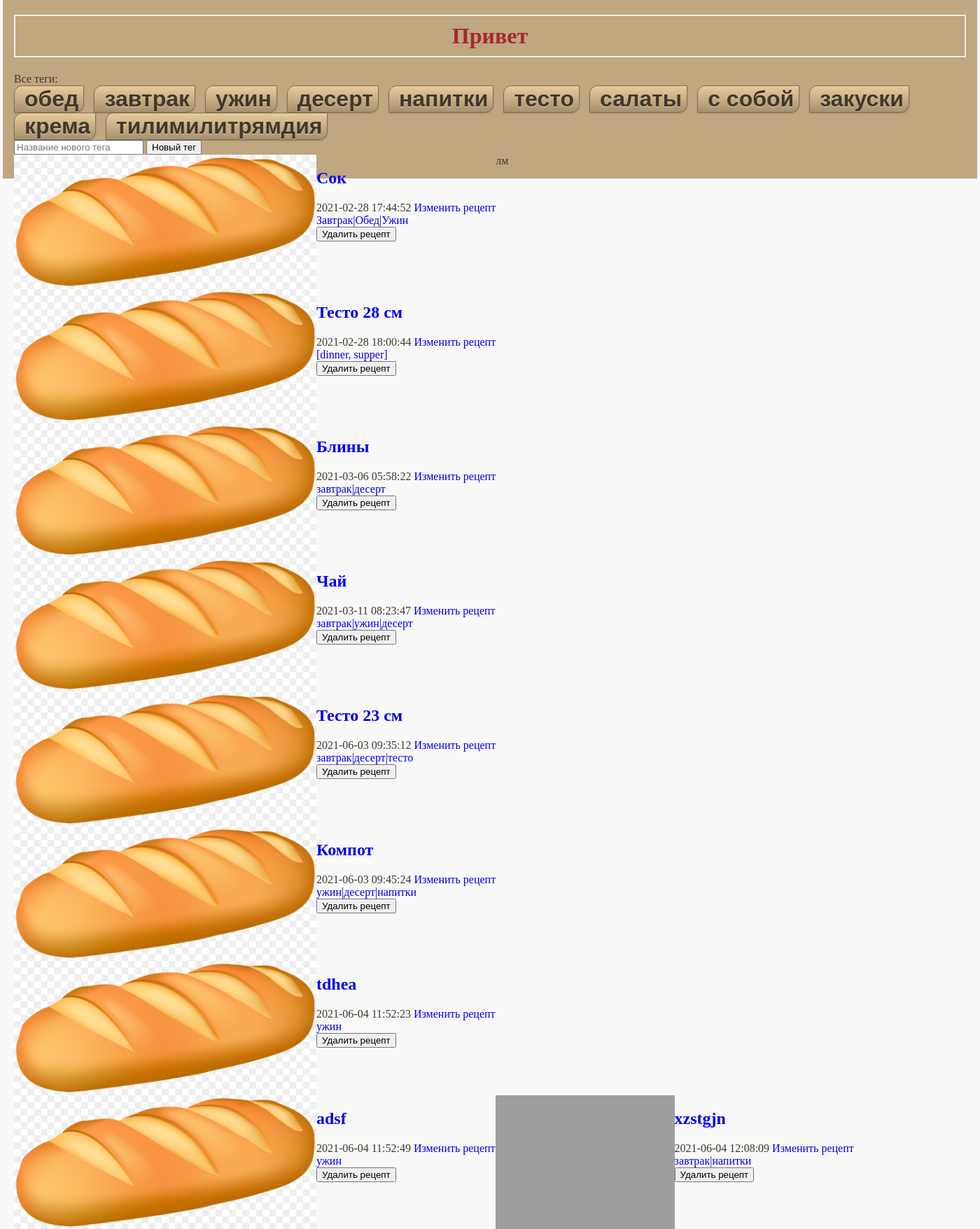
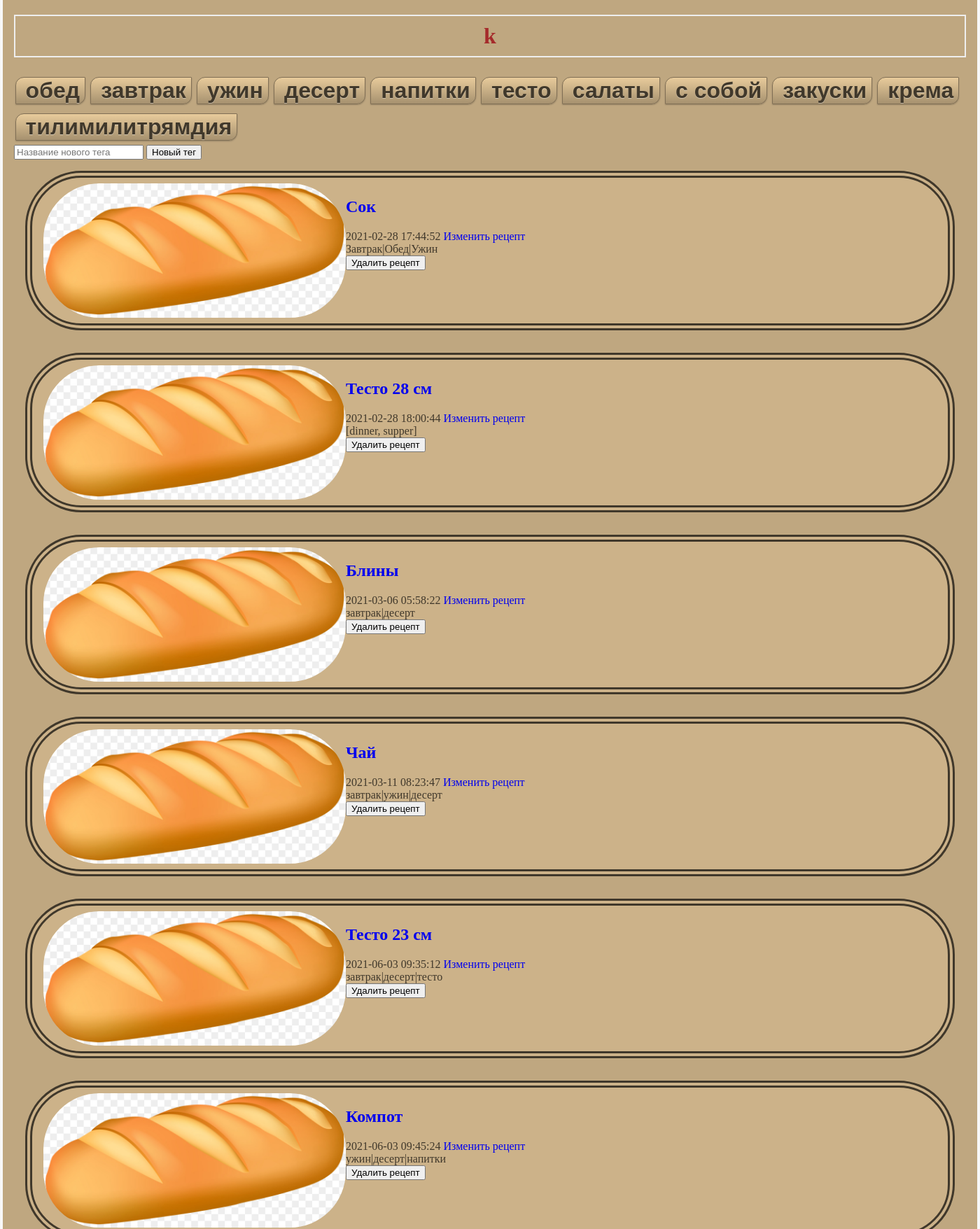
Before and after one commit to Smyslo-studio/mama_bsd_flask, a Flask app: page / in a window 1400 px wide. Shown: the part 105-1861 px from the top of the page at 70% size. Run offline with Flask 2, Linux system fonts and the light colour scheme; data comes from the database, SQL or seed files in the repository; both versions use the stored data as it was after the commit; some libraries are stand-ins or nearby versions; grey boxes are pictures that could not be loaded.

Commit message:
oformlenie pomenyl

```diff
--- a/main.py
+++ b/main.py
@@ -50,11 +50,10 @@
 
 def get_tags_to_recipe(id):
     conn = get_db_connection()
-    content = conn.execute("""SELECT * FROM recipes
+    content = conn.execute("""SELECT * FROM tags
                                 INNER JOIN tags_recipes ON recipes.id = tags_recipes.recipe
                                 INNER JOIN tags ON tags_recipes.tag = tags.id
-                                WHERE recipes.id=?""",
-                        (id,)).fetchall()
+                                WHERE recipes.id=?""", (id,)).fetchall()
     conn.close()
     return content
 
@@ -120,7 +119,7 @@
     conn = get_db_connection()
     recipes = conn.execute('SELECT * FROM recipes').fetchall()
     conn.close()
-    id = recipes[0]['id']
+    """id = recipes[0]['id']
     tags_content = get_tags_to_recipe(id)
     tag_list = []
     llo = 0
@@ -130,7 +129,7 @@
             llo += 1
             if llo == 12:
                 tag_list.append(t)
-        llo = 0
+        llo = 0"""
     all_tags = get_all_tags()
     return render_template("index.html", recipes=recipes, all_tags=all_tags)
 
@@ -164,7 +163,15 @@
             conn.commit()
             conn.close()
             return redirect(url_for('index'))
-
+    """all_tags = get_all_tags()
+    recipe_tags = get_tags_to_recipe(recipe_content['id'])
+    all_tags_list = []
+    recipe_tags_list = []
+    for i in all_tags:
+        all_tags_list.append(i['title'])
+    for i in recipe_tags:
+        recipe_tags_list.append(i['title'])
+    return render_template('edit.html', recipe=recipe_content, ingredients=ingredients_dist, tags=all_tags, recipe_tags=recipe_tags)"""
     return render_template('edit.html', recipe=recipe_content, ingredients=ingredients_dist)
 
 
@@ -241,7 +248,7 @@
 
 @app.route('/create_tag', methods=['POST'])
 def create_tag():
-    tag_name = request.form['new_tag']
+    tag_name = request.form['new_tag'].lower()
     do_new_tag(tag_name)
     return redirect(url_for('index'))
 
--- a/static/css/recipeonmainpage.css
+++ b/static/css/recipeonmainpage.css
@@ -1,11 +1,18 @@
 .recipe {
     float: left;
+    margin: 1em;
+    padding: 0.5em 1em;
+    border: 10px #40382B double;
+    border-radius: 5em;
+    background-color: #CCB289;
+    width: -webkit-fill-available;
 }
 
 .recipe img{
     height: 12em;
     width: auto;
     float: left;
+    border-radius: inherit;
 }
 
 .recipe .recipe_text{
--- a/static/css/style.css
+++ b/static/css/style.css
@@ -30,7 +30,7 @@
 
 .tag {
 	display: inline-block;
-	margin: 0 10px 0 0;
+	margin: 0.2em 0.05em;
 	padding: 0 7px 0 14px;
 	white-space: nowrap;
 	position: relative;
--- a/templates/edit.html
+++ b/templates/edit.html
@@ -17,10 +17,10 @@
             <th>Ингредиент</th>
             <th>Количество</th>
         </tr>
+        {% set i = 0 %}
         {% for key in ingredients %}
-
-            <tr><td>{{ key }}</td><td>{{ ingredients[key] }}</td></tr>
-            <tr><td><label><input type="text" name="ingredient0" required value="{{ request.form['title'] or key }}"></label></td><td><label><input type="text" name="quantity0" required value="{{ request.form['title'] or ingredients[key] }}"></label></td></tr>
+            <tr><td><label><input type="text" name="ingredient" required value="{{ request.form['title'] or key }}"></label></td><td><label><input type="text" name="quantity0" required value="{{ request.form['title'] or ingredients[key] }}"></label></td></tr>
+            {% set i += 1 %}
         {% endfor %}
     </table>
     <div class="form-group">
--- a/templates/index.html
+++ b/templates/index.html
@@ -1,8 +1,7 @@
 {% extends 'base.html' %}
 
 {% block content %}
-    <h1>{% block title %} Привет {% endblock %}</h1>
-    <p>Все теги:</p>
+    <h1>{% block title %} k {% endblock %}</h1>
     <div class="tags">
     {% for tag in all_tags %}
         <a href="/searchone?tags={{ tag['id'] }}" class="tag">{{ tag['title'] }}</a></li>
@@ -28,10 +27,9 @@
                 <span class="badge badge-warning">Изменить рецепт</span>
             </a>
             <p>{{ tags_list }}</p>
-            <a href="/searchone?tags=dinner">{{ recipe['tags'] }}</a>
+            <p>{{ recipe['tags'] }}</p>
             <form action="{{ url_for('delete', recipe_url=recipe['url']) }}" method="POST">
                 <input type="submit" value="Удалить рецепт"
-                        class="btn btn-danger btn-sm"
                         onclick="return confirm('Вы правда хотите удалить рецепт')">
             </form>
         </div>
```
Also changed, not shown: database.db.
